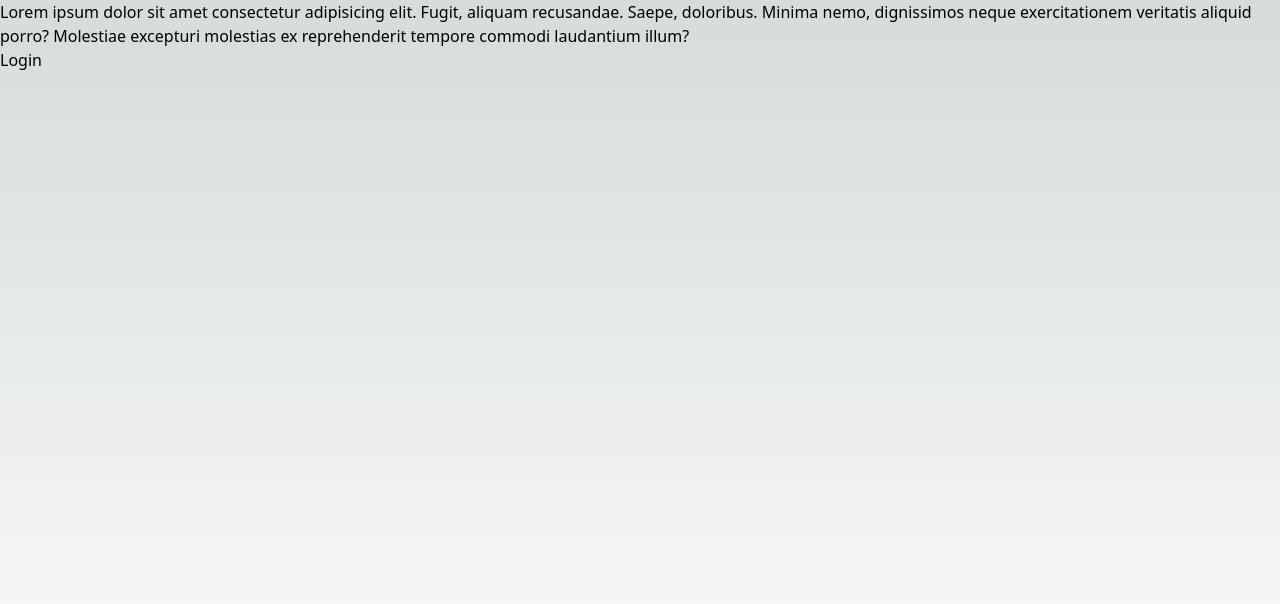
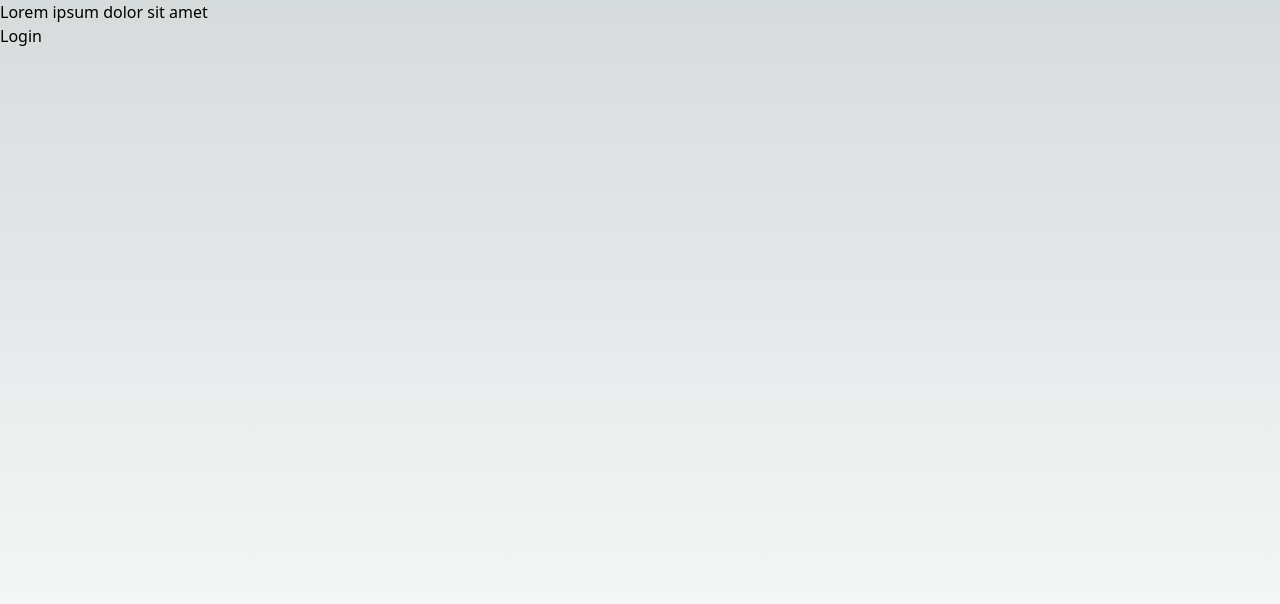
Before and after one commit to ManishBisht777/hackfit2, a Next.js app: page / in a window 1280 px wide. Shown: the top 604 px of the page. Built offline with nearby package versions, Linux system fonts and the light colour scheme.

Commit message:
feat: auth

```diff
--- a/components/Navbar.tsx
+++ b/components/Navbar.tsx
@@ -19,12 +19,7 @@ export default function Navbar() {
 
   return (
     <nav>
-      <p>
-        Lorem ipsum dolor sit amet consectetur adipisicing elit. Fugit, aliquam
-        recusandae. Saepe, doloribus. Minima nemo, dignissimos neque
-        exercitationem veritatis aliquid porro? Molestiae excepturi molestias ex
-        reprehenderit tempore commodi laudantium illum?
-      </p>
+      <p>Lorem ipsum dolor sit amet</p>
 
       {user ? (
         <div>
```
